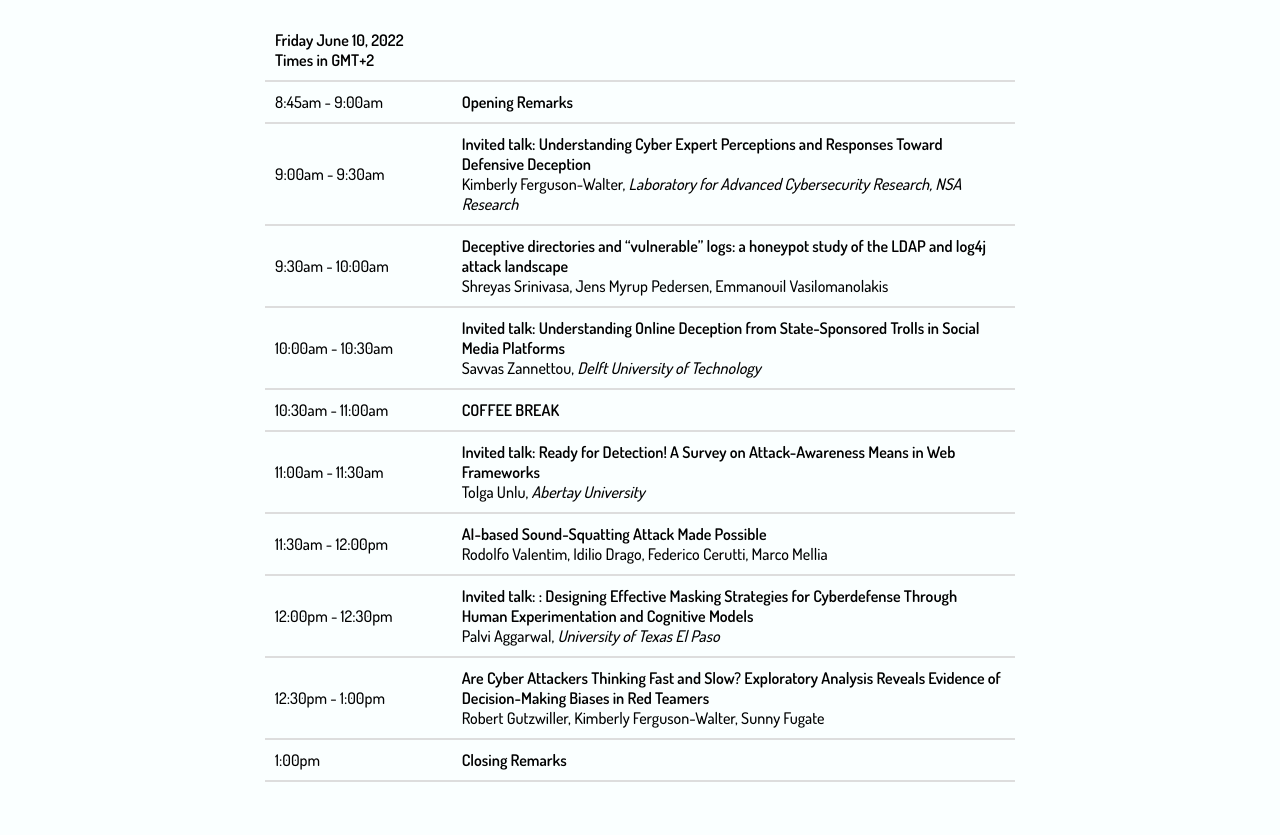
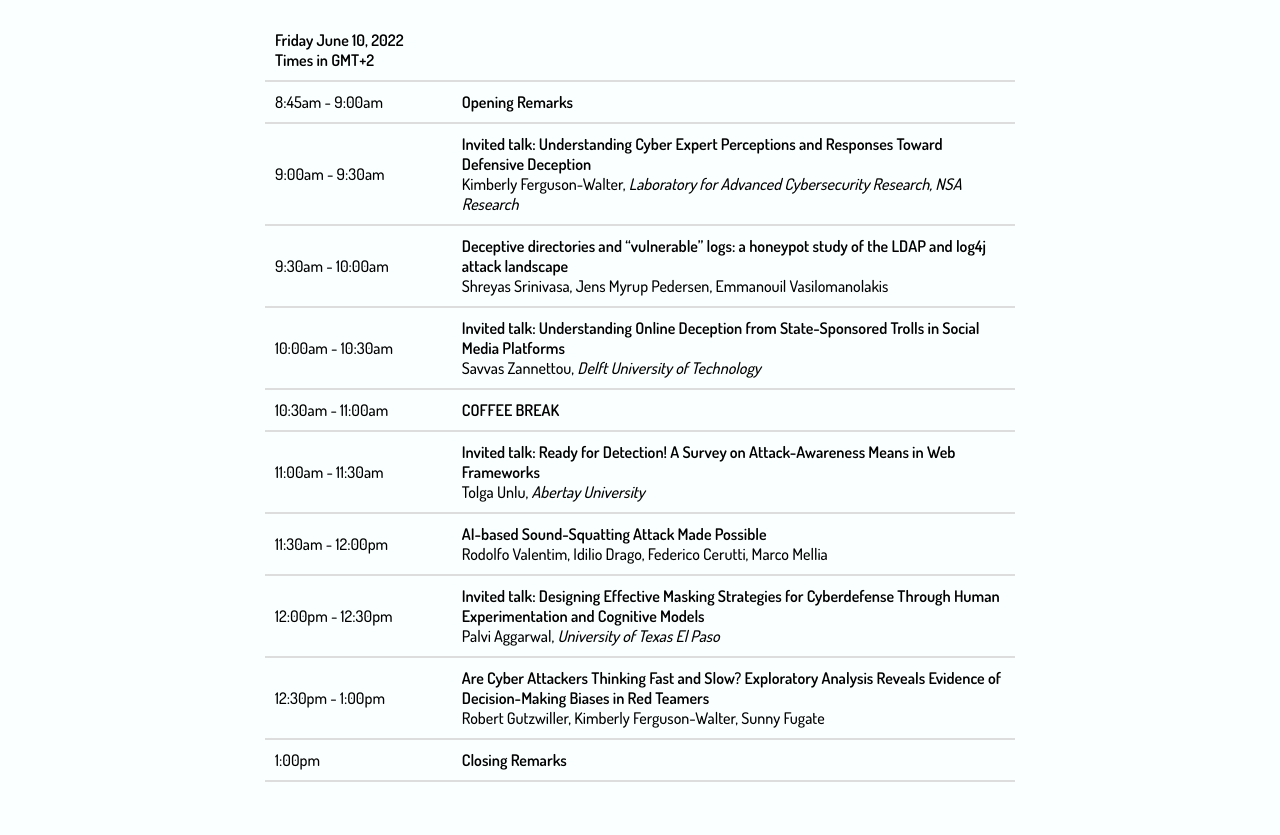
Before and after one commit to BillyPragSec/billypragsec.github.io, a Jekyll site: the page built from program.md, in a window 1280 px wide. Shown: the part 513-1348 px from the top of the page. Built offline with Jekyll 4.4.1, drawn with Linux system fonts in a browser that asks for light colours.

Commit message:
Removed typo

```diff
--- a/program.md
+++ b/program.md
@@ -15,7 +15,7 @@ permalink: /program/
 |10:30am - 11:00am| **COFFEE BREAK** |
 |11:00am - 11:30am| **Invited talk: Ready for Detection! A Survey on Attack-Awareness Means in Web Frameworks** <br>Tolga Unlu, _Abertay University_ |
 |11:30am - 12:00pm| **AI-based Sound-Squatting Attack Made Possible** <br> Rodolfo Valentim, Idilio Drago, Federico Cerutti, Marco Mellia|
-|12:00pm - 12:30pm| **Invited talk: : Designing Effective Masking Strategies for Cyberdefense Through Human Experimentation and Cognitive Models** <br>Palvi Aggarwal, _University of Texas El Paso_ |
+|12:00pm - 12:30pm| **Invited talk: Designing Effective Masking Strategies for Cyberdefense Through Human Experimentation and Cognitive Models** <br>Palvi Aggarwal, _University of Texas El Paso_ |
 |12:30pm - 1:00pm| **Are Cyber Attackers Thinking Fast and Slow? Exploratory Analysis Reveals Evidence of Decision-Making Biases in Red Teamers** <br> Robert Gutzwiller, Kimberly Ferguson-Walter, Sunny Fugate|
 |1:00pm| **Closing Remarks**|
 
```
